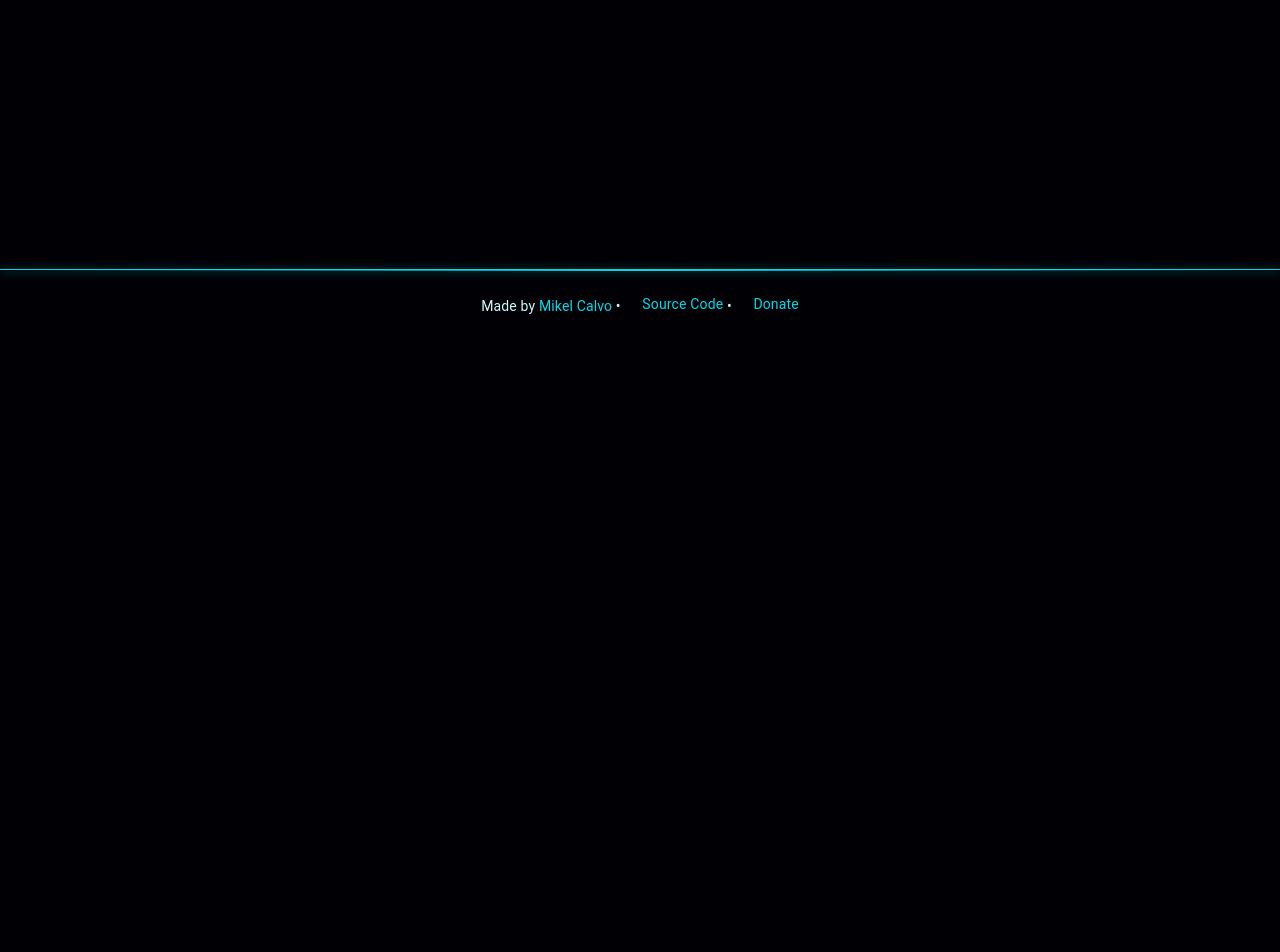
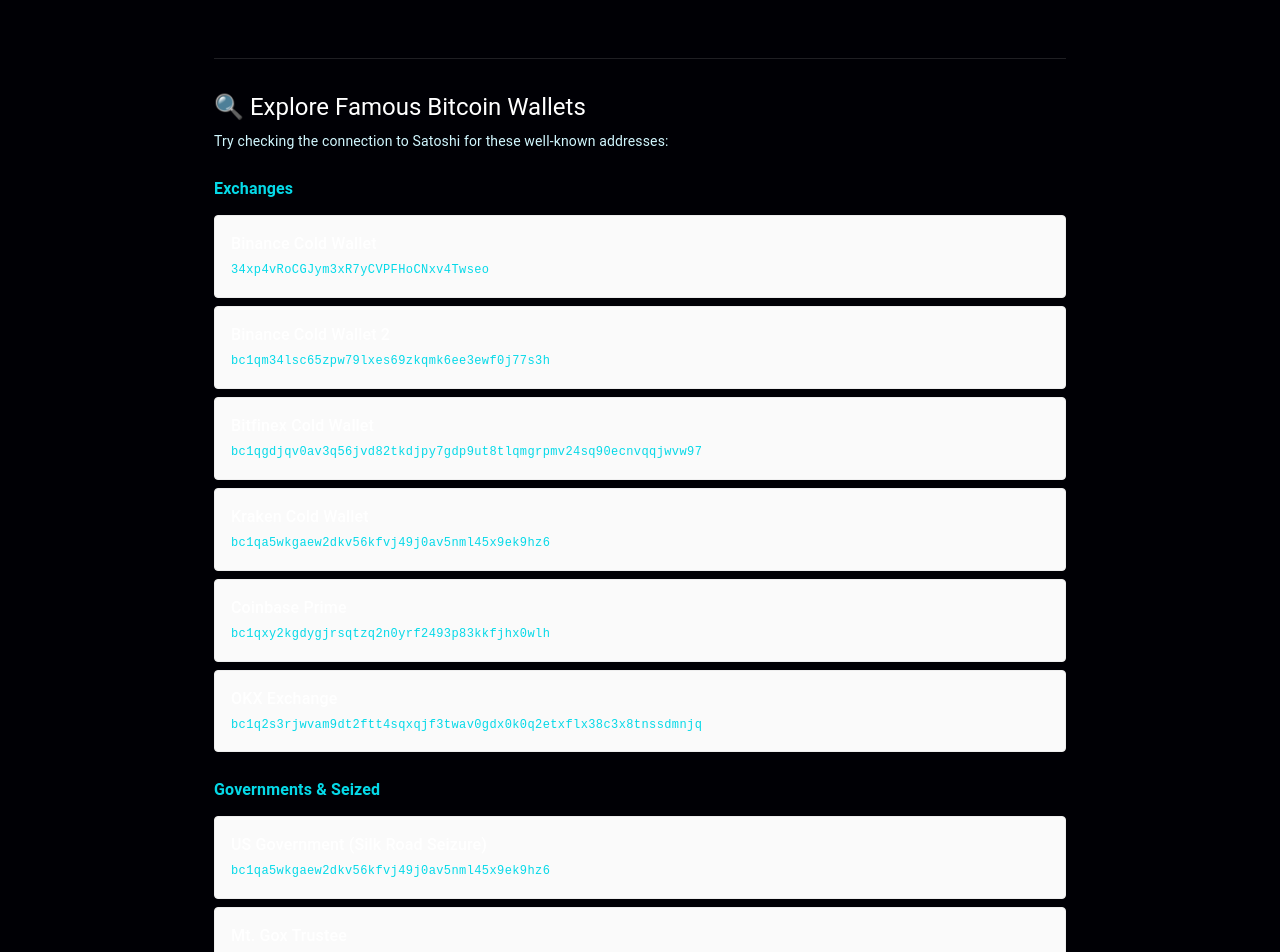
Before and after one commit to MikelCalvo/TaintedBySatoshi, a Next.js app in the folder frontend/: page / in a window 1280 px wide. Shown: the part 460-1412 px from the top of the page. Before the commit the page ends 800 px from the top, so only its background shows below. Built offline with nearby package versions, Linux system fonts and the light colour scheme; no server answers; some icons are missing.

Commit message:
Added suggestions for famous Bitcoin wallets
Implements a new component that suggests famous Bitcoin wallets for users to explore.

```diff
--- /dev/null
+++ b/frontend/src/components/FamousWalletsSuggestions.js
@@ -0,0 +1,75 @@
+import Link from "next/link";
+import { Box, Typography, Paper, Stack, Divider } from "@mui/material";
+import { FAMOUS_WALLETS } from "../data/famousWallets";
+
+const FamousWalletsSuggestions = () => (
+  <Box sx={{ mt: 8 }}>
+    <Divider sx={{ mb: 4 }} />
+    <Typography variant="h5" gutterBottom sx={{ display: "flex", alignItems: "center", gap: 1 }}>
+      🔍 Explore Famous Bitcoin Wallets
+    </Typography>
+    <Typography variant="body2" color="text.secondary" sx={{ mb: 3 }}>
+      Try checking the connection to Satoshi for these well-known addresses:
+    </Typography>
+
+    <Stack spacing={3}>
+      {FAMOUS_WALLETS.map((category) => (
+        <Box key={category.category}>
+          <Typography
+            variant="subtitle1"
+            color="primary"
+            sx={{ mb: 1.5, fontWeight: 600 }}
+          >
+            {category.category}
+          </Typography>
+          <Stack spacing={1}>
+            {category.wallets.map((wallet) => (
+              <Paper
+                key={wallet.address}
+                elevation={0}
+                sx={{
+                  p: 2,
+                  bgcolor: "grey.50",
+                  border: "1px solid",
+                  borderColor: "grey.200",
+                  "&:hover": {
+                    bgcolor: "grey.100",
+                    borderColor: "primary.main",
+                  },
+                  transition: "all 0.2s ease",
+                  cursor: "pointer",
+                }}
+              >
+                <Link href={`/address/${wallet.address}`} passHref legacyBehavior>
+                  <Box
+                    component="a"
+                    sx={{
+                      textDecoration: "none",
+                      display: "block",
+                    }}
+                  >
+                    <Typography variant="body1" sx={{ fontWeight: 500, color: "text.primary" }}>
+                      {wallet.name}
+                    </Typography>
+                    <Typography
+                      variant="caption"
+                      sx={{
+                        fontFamily: "monospace",
+                        color: "primary.main",
+                        wordBreak: "break-all",
+                      }}
+                    >
+                      {wallet.address}
+                    </Typography>
+                  </Box>
+                </Link>
+              </Paper>
+            ))}
+          </Stack>
+        </Box>
+      ))}
+    </Stack>
+  </Box>
+);
+
+export default FamousWalletsSuggestions;
--- /dev/null
+++ b/frontend/src/data/famousWallets.js
@@ -0,0 +1,35 @@
+export const FAMOUS_WALLETS = [
+  {
+    category: "Exchanges",
+    wallets: [
+      { name: "Binance Cold Wallet", address: "34xp4vRoCGJym3xR7yCVPFHoCNxv4Twseo" },
+      { name: "Binance Cold Wallet 2", address: "bc1qm34lsc65zpw79lxes69zkqmk6ee3ewf0j77s3h" },
+      { name: "Bitfinex Cold Wallet", address: "bc1qgdjqv0av3q56jvd82tkdjpy7gdp9ut8tlqmgrpmv24sq90ecnvqqjwvw97" },
+      { name: "Kraken Cold Wallet", address: "bc1qa5wkgaew2dkv56kfvj49j0av5nml45x9ek9hz6" },
+      { name: "Coinbase Prime", address: "bc1qxy2kgdygjrsqtzq2n0yrf2493p83kkfjhx0wlh" },
+      { name: "OKX Exchange", address: "bc1q2s3rjwvam9dt2ftt4sqxqjf3twav0gdx0k0q2etxflx38c3x8tnssdmnjq" },
+    ],
+  },
+  {
+    category: "Governments & Seized",
+    wallets: [
+      { name: "US Government (Silk Road Seizure)", address: "bc1qa5wkgaew2dkv56kfvj49j0av5nml45x9ek9hz6" },
+      { name: "Mt. Gox Trustee", address: "1JbezDVd9VsK9o1Ga9UqLydeuEvhKLAPs6" },
+    ],
+  },
+  {
+    category: "Historic & Notable",
+    wallets: [
+      { name: "First Bitcoin Transaction (Hal Finney)", address: "12cbQLTFMXRnSzktFkuoG3eHoMeFtpTu3S" },
+      { name: "Pizza Transaction (10,000 BTC)", address: "1XPTgDRhN8RFnzniWCddobD9iKZatrvH4" },
+      { name: "Winklevoss Twins", address: "1PnMfRF2enSZnR6JSexxBHuQnxG8Vo5FVK" },
+    ],
+  },
+  {
+    category: "Wrapped Bitcoin & DeFi",
+    wallets: [
+      { name: "WBTC Custody", address: "3LYJfcfHPXYJreMsASk2jkn69LWEYKzexb" },
+      { name: "BitGo WBTC Reserve", address: "bc1qjasf9z3h7w3jspkhtgatgpyvvzgpa2wwd2lr0eh5tx44reyn2k7sfc27a4" },
+    ],
+  },
+];
--- a/frontend/src/pages/address/[address].js
+++ b/frontend/src/pages/address/[address].js
@@ -19,6 +19,7 @@ import {
 import { ArrowBack, ArrowForward } from "@mui/icons-material";
 import AddressSearchForm from "../../components/AddressSearchForm";
 import { useState, useEffect } from "react";
+import FamousWalletsSuggestions from "../../components/FamousWalletsSuggestions";
 
 const API_URL = process.env.NEXT_PUBLIC_API_URL || "http://localhost:3001";
 
@@ -216,7 +217,7 @@ export default function AddressPage({ address, initialLoad }) {
             Checking address connection to Satoshi's wallets...
           </Typography>
           <Typography variant="body2" color="text.secondary" sx={{ mt: 1 }}>
-            This may take a few moments
+            This may take a moment
           </Typography>
         </Paper>
       </Container>
@@ -362,6 +363,7 @@ export default function AddressPage({ address, initialLoad }) {
                             Try searching for a different address:
                           </Typography>
                           <AddressSearchForm />
+                          <FamousWalletsSuggestions />
                         </Box>
                       </>
                     )}
--- a/frontend/src/pages/index.js
+++ b/frontend/src/pages/index.js
@@ -1,6 +1,7 @@
 import Head from "next/head";
 import { Container, Box, Typography } from "@mui/material";
 import AddressSearchForm from "../components/AddressSearchForm";
+import FamousWalletsSuggestions from "../components/FamousWalletsSuggestions";
 
 export default function Home() {
   return (
@@ -25,6 +26,8 @@ export default function Home() {
         </Box>
 
         <AddressSearchForm showNote={true} />
+
+        <FamousWalletsSuggestions />
       </Container>
     </>
   );
```
